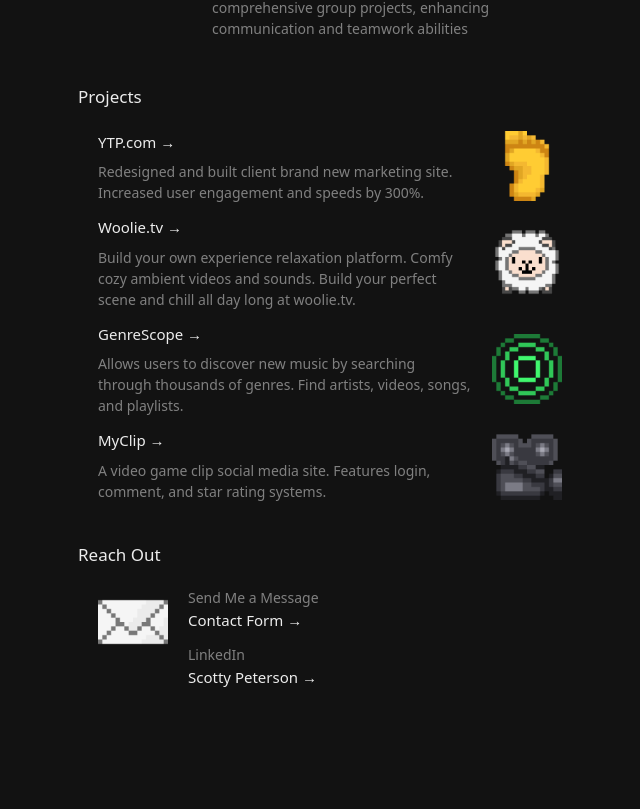
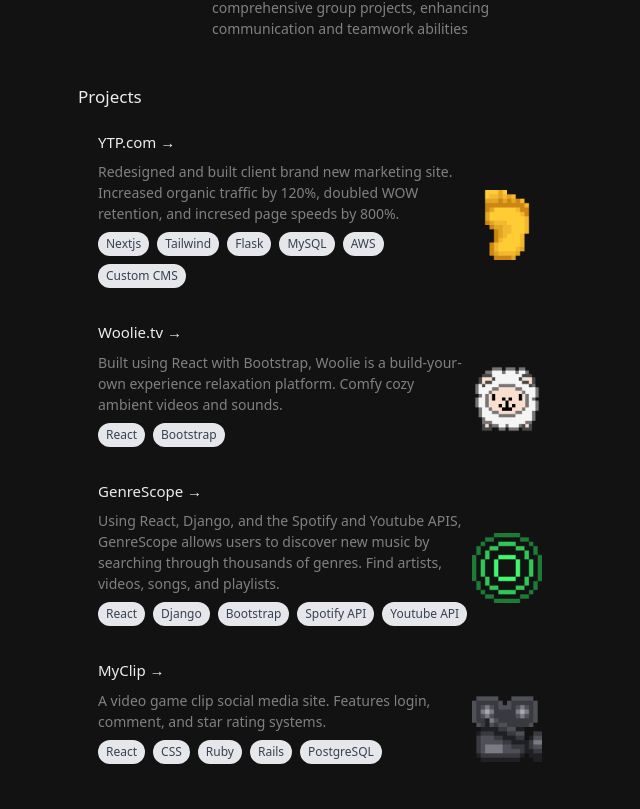
Before and after one commit to Scottsdaaale/portfolio-v2, a Next.js app: page / in a window 1280 px wide. Shown: the part 1651-2460 px from the top of the page, without its empty margins (320-960 px from the left). Before the commit the page ends 2392 px from the top, so only its background shows below. Built offline with nearby package versions, Linux system fonts and the light colour scheme.

Commit message:
added tags and description changes

```diff
--- a/app/components/routes/dev/Projects.js
+++ b/app/components/routes/dev/Projects.js
@@ -8,20 +8,24 @@ import hypertyperGif from '../../../assets/gifs/HyperTyper.gif';
 import woolieGif from '../../../assets/gifs/Woolie.gif';
 import ytpGif from '../../../assets/gifs/YTP.gif';
 
+import Tags from '../../common/Tags';
 
-function Project({ title, description, gif, link }) {
+function Project({ title, description, gif, link, tags }) {
   return (
-    <div className='flex flex-row mb-3 items-center'>
-      <div className='px-5'>
+    <div className='flex flex-col px-5 mb-8'>
       <Link href={link} target='_blank' rel='noopener noreferrer'>
         <h3 className='inline-block hover:text-blue-500 transition ease-in-out mb-2'>
           {title}
         </h3>
       </Link>
+      <div className='flex flex-row'>
+        <div>
           <p>{description}</p>
+          <Tags tags={tags} />
         </div>
-      <div>
+        <div className='flex items-center justify-center'>
           <Image src={gif} alt='Project' className='max-w-[70px]' />
+        </div>
       </div>
     </div>
   );
@@ -31,22 +35,27 @@ function Projects() {
   const projectInfo = [
     {
       title: 'YTP.com →',
-      description: 'Redesigned and built client brand new marketing site. Increased user engagement and speeds by 300%.',
+      description:
+        'Redesigned and built client brand new marketing site. Increased organic traffic by 120%, doubled WOW retention, and incresed page speeds by 800%.',
       gif: ytpGif,
-      link: '',
+      link: 'https://www.yourtrainingprovider.com/',
+      tags: ['Nextjs', 'Tailwind', 'Flask', 'MySQL', 'AWS', 'Custom CMS'],
     },
     {
       title: 'Woolie.tv →',
-      description: 'Build your own experience relaxation platform. Comfy cozy ambient videos and sounds. Build your perfect scene and chill all day long at woolie.tv.',
+      description:
+        'Built using React with Bootstrap, Woolie is a build-your-own experience relaxation platform. Comfy cozy ambient videos and sounds.',
       gif: woolieGif,
       link: 'https://www.woolie.tv/',
+      tags: ['React', 'Bootstrap'],
     },
     {
       title: 'GenreScope →',
       description:
-        'Allows users to discover new music by searching through thousands of genres. Find artists, videos, songs, and playlists.',
+        'Using React, Django, and the Spotify and Youtube APIS, GenreScope allows users to discover new music by searching through thousands of genres. Find artists, videos, songs, and playlists.',
       gif: genrescopeGif,
       link: 'https://github.com/Scottsdaaale/GenreScope',
+      tags: ['React', 'Django', 'Bootstrap', 'Spotify API', 'Youtube API'],
     },
     {
       title: 'MyClip →',
@@ -54,6 +63,7 @@ function Projects() {
         'A video game clip social media site. Features login, comment, and star rating systems.',
       gif: myclipGif,
       link: 'https://github.com/Scottsdaaale/MyClip',
+      tags: ['React', 'CSS', 'Ruby', 'Rails', 'PostgreSQL'],
     },
     // {
     //   title: 'HyperTyper →',
@@ -74,6 +84,7 @@ function Projects() {
           description={info.description}
           gif={info.gif}
           link={info.link}
+          tags={info.tags}
         />
       ))}
     </div>
```
Lines whose indentation alone changed are shown as unchanged.
